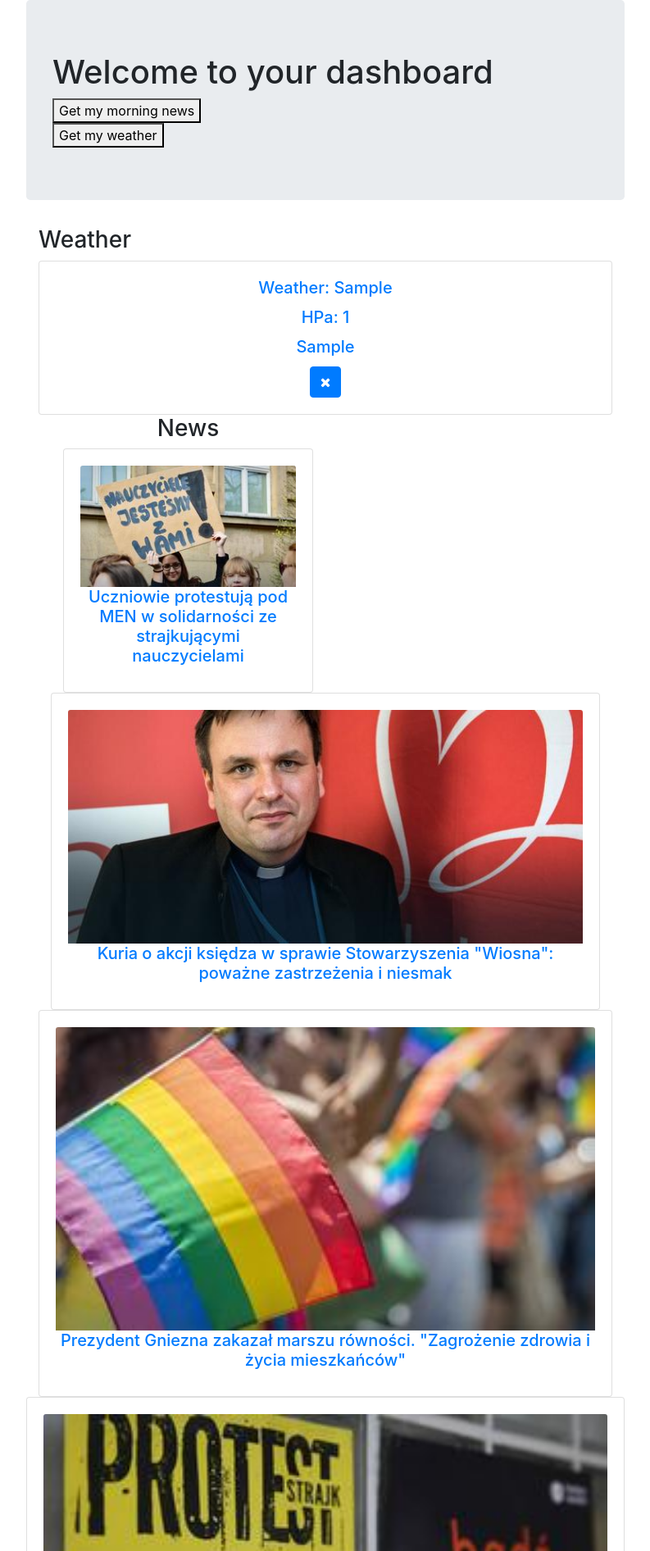
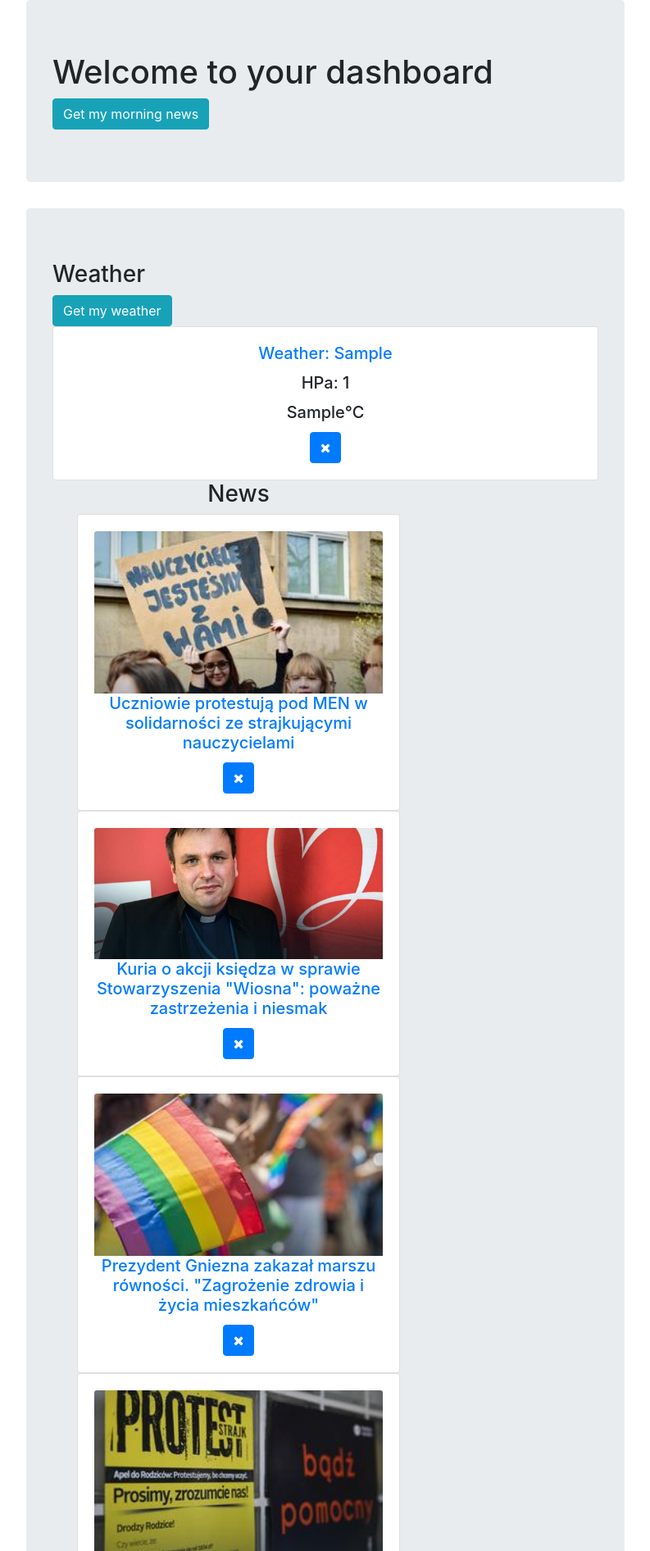
Before and after one commit to mitus1212/Django-Scraping, a Django app: page /home/ in a window 1280 px wide. Shown: the part 56-1948 px from the top of the page at 82% size, without its empty margins (53-846 px from the left). Run offline with Django 3.2, Linux system fonts and the light colour scheme; a user stored in the database is signed in; data comes from the database, SQL or seed files in the repository; tables that the repository leaves empty hold one stand-in row (values such as "Sample post"); some libraries are stand-ins or nearby versions.

Commit message:
Added delete article button

```diff
--- a/dashboard/news/templates/news/home.html
+++ b/dashboard/news/templates/news/home.html
@@ -3,51 +3,57 @@
 {% block content %}
 
     <div class="jumbotron">
-
         <h1>Welcome to your dashboard</h1>
         {% if hide_me == True %}
-        <p>You can scrape in {{ next_scrape }} hours.</p>
+        <p>You can scrape news in {{ next_scrape }} hours.</p>
         {% else %}
 
         <form method="POST "action="{% url 'scrape' %}">
             {% csrf_token %}
-            <button type="submit" clas="btn btn-primary">Get my morning news</button>
+            <button type="submit" class="btn btn-info">Get my morning news</button>
         </form>
         {% endif %}
 
-         <form method="POST "action="{% url 'weather' %}">
-            {% csrf_token %}
-            <button type="submit" clas="btn btn-primary">Get my weather</button>
-        </form>
-
     </div>
-        <div class="container">
+        <div class="jumbotron">
 
                     <h3>Weather</h3>
+                           <form method="POST "action="{% url 'weather' %}">
+            {% csrf_token %}
+            <button type="submit" class="btn btn-info">Get my weather</button>
+        </form>
+                    {% if hide_weather == True %}
+        {% else %}
+
                 {% for weath in weather_in %}
                 <div class="card text-center" style="width: 100%;">
                     <div class="card-body">
                     <h5 class="card-title"><a href="">Weather: {{ weath.weather }}</a></h5>
-                    <h5 class="card-title"><a href="">HPa: {{ weath.pressure }}</a></h5>
-                    <h5 class="card-title"><a href="">{{ weath.degree }}</a></h5>
-                    <a class="btn btn-primary" href="{% url 'news:remove' pk=weath.pk %}"><span class="fa fa-remove"></span></a>
+                    <h5 class="card-title">HPa: {{ weath.pressure }}</h5>
+
+                    <h5 class="card-title">{{ weath.degree }}&#176;C</h5>
+                    <a class="btn btn-primary" href="{% url 'news:weather_remove' pk=weath.pk %}"><span class="fa fa-remove"></span></a>
 
                     </div>
+
                 {% endfor %}
+                {% endif %}
+
                 </div>
-
     <div class="container">
 
-                <div class="col-sm-6 text-center">
+                <div class="col-sm-8 text-center">
                     <h3>News</h3>
-                {% for object in object_list %}
+                {% for article in object_list %}
                 <div class="card text-center" style="width: 100%;">
                     <div class="card-body">
-                    <img class="card-img-top" src="{{ object.image.url }}">
-                    <h5 class="card-title"><a href="{{ object.url }}">{{ object.title }}</a></h5>
+                    <img class="card-img-top" src="{{ article.image.url }}">
+                    <h5 class="card-title"><a href="{{ article.url }}">{{ article.title }}</a></h5>
+                    <a class="btn btn-primary" href="{% url 'news:article_remove' pk=article.pk %}"><span class="fa fa-remove"></span></a>
+
                     </div>
                 </div>
-                </div>
                 {% endfor %}
+                <div class="row">
 
 {% endblock %}
--- a/dashboard/news/urls.py
+++ b/dashboard/news/urls.py
@@ -1,5 +1,5 @@
 from django.urls import path
-from .views import news_list, weather_remove
+from .views import news_list, weather_remove, article_remove
 
 
 app_name = 'news'
@@ -7,6 +7,7 @@ app_name = 'news'
 
 urlpatterns = [
     path('home/', news_list, name='home'),
-    path('remove/<int:pk>/', weather_remove, name='remove'),
+    path('remove_weather/<int:pk>/', weather_remove, name='weather_remove'),
+    path('remove_news/<int:pk>/', article_remove, name='article_remove'),
 
 ]
--- a/dashboard/news/views.py
+++ b/dashboard/news/views.py
@@ -128,3 +128,8 @@ def weather_remove(request, pk):
     weather_removed = get_object_or_404(Weather, pk=pk)
     weather_removed.delete()
     return redirect('/home/')
+
+def article_remove(request, pk):
+    article = get_object_or_404(Headline, pk=pk)
+    article.delete()
+    return redirect('/home/')
```
